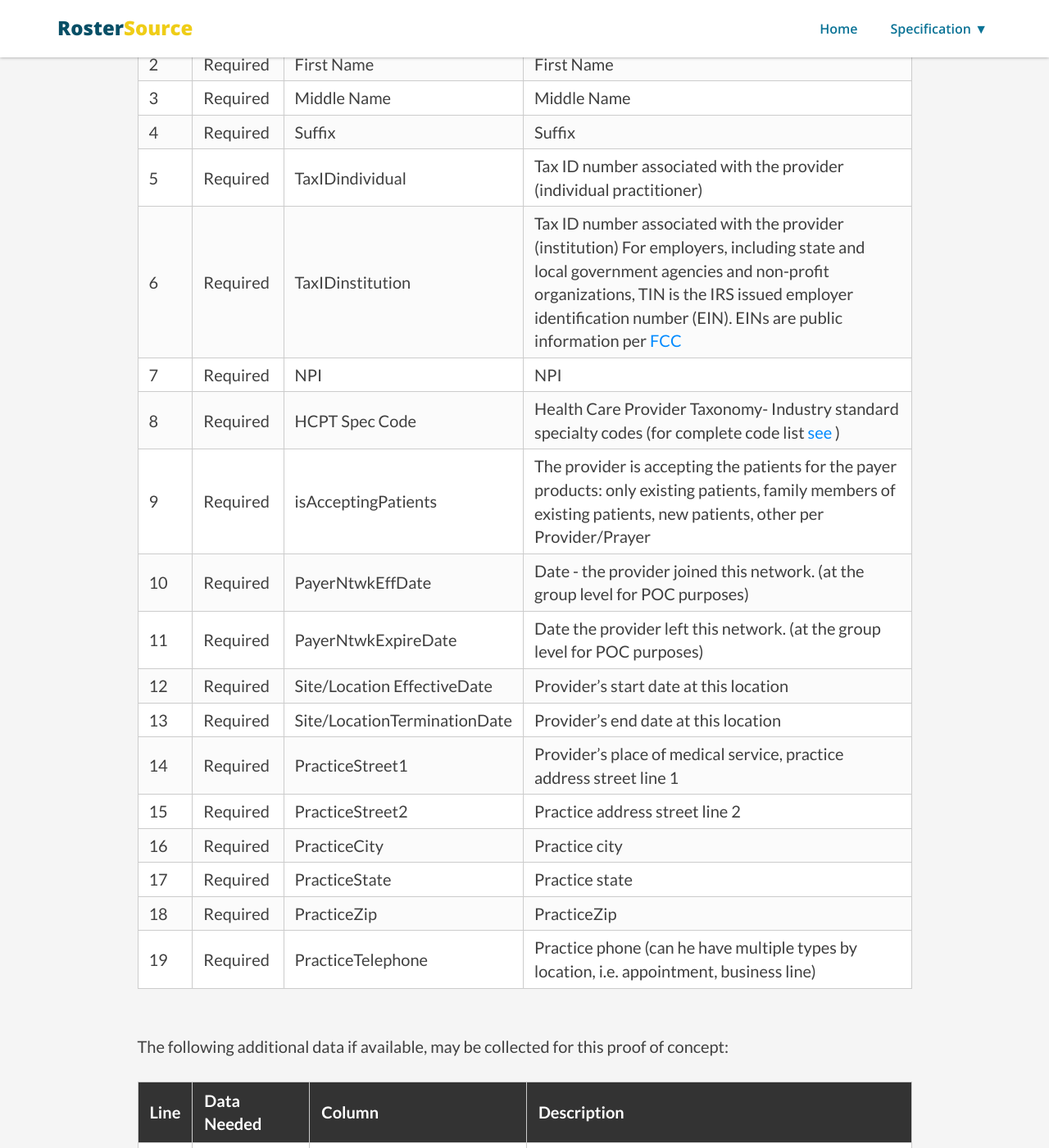
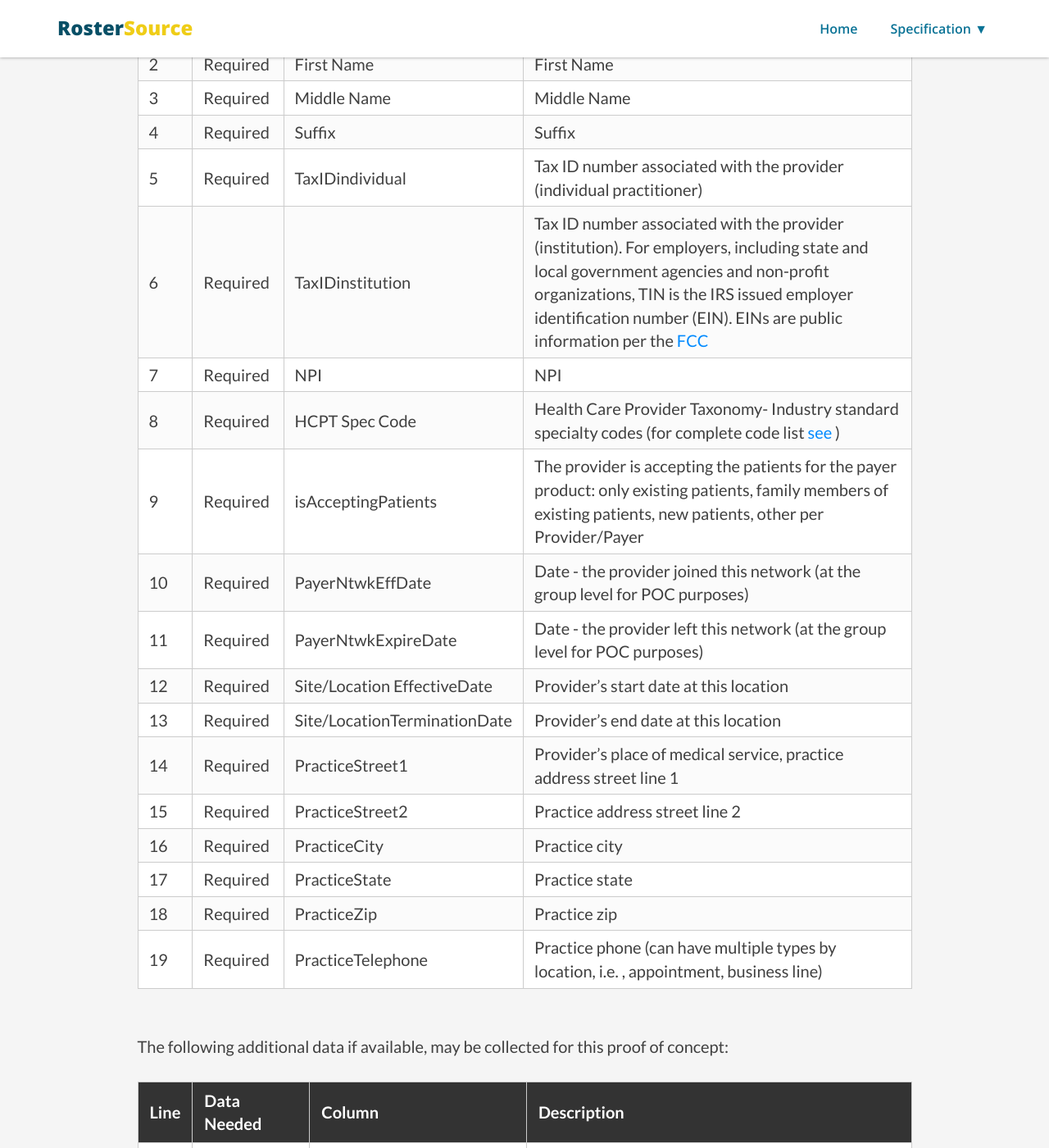
Before and after one commit to rosterSource/rostersource.github.io, a Jekyll site: the page built from dataspecification.md, in a window 1280 px wide and 1400 px high, scrolled down 629 px. Shown: the whole window at 82% size. Built offline with Jekyll 4.4.1, drawn with Linux system fonts in a browser that asks for light colours; nearby versions of some CDN libraries; some of the changed text lies outside the part shown.

Commit message:
Update data specification
Minor corrections in data specification

```diff
--- a/dataspecification.md
+++ b/dataspecification.md
@@ -29,20 +29,20 @@ title: Data Specification for PoC
 | 3 | Required | Middle Name| Middle Name |
 | 4 | Required | Suffix| Suffix         |
 | 5 | Required | TaxIDindividual | Tax ID number associated with the provider (individual practitioner) |
-| 6 | Required | TaxIDinstitution |Tax ID number associated with the provider (institution) For employers, including state and local government agencies and non-profit organizations, TIN is the IRS issued employer identification number (EIN). EINs are public information per <a href="https://apps.fcc.gov/coresWeb/html/tin.html">FCC</a> |
+| 6 | Required | TaxIDinstitution |Tax ID number associated with the provider (institution). For employers, including state and local government agencies and non-profit organizations, TIN is the IRS issued employer identification number (EIN). EINs are public information per the <a href="https://apps.fcc.gov/coresWeb/html/tin.html" target="_blank">FCC</a> |
 | 7 | Required | NPI| NPI |
-| 8 | Required | HCPT Spec Code| Health Care Provider Taxonomy- Industry standard specialty codes (for complete code list   <a href= "http://www.wpc-edi.com/reference/codelists/healthcare/health-care-provider-taxonomy-code-set/"> see </a> ) |
-| 9 | Required | isAcceptingPatients| The provider is accepting the patients for the payer products: only existing patients, family members of existing patients, new patients, other per Provider/Prayer  |
-| 10 | Required | PayerNtwkEffDate| Date - the provider joined this network. (at the group level for POC purposes) |
-| 11 | Required | PayerNtwkExpireDate| Date the provider left this network. (at the group level for POC purposes) |
+| 8 | Required | HCPT Spec Code| Health Care Provider Taxonomy- Industry standard specialty codes (for complete code list   <a href= "http://www.wpc-edi.com/reference/codelists/healthcare/health-care-provider-taxonomy-code-set/" target="_blank"> see </a> ) |
+| 9 | Required | isAcceptingPatients| The provider is accepting the patients for the payer product: only existing patients, family members of existing patients, new patients, other per Provider/Payer  |
+| 10 | Required | PayerNtwkEffDate| Date - the provider joined this network (at the group level for POC purposes) |
+| 11 | Required | PayerNtwkExpireDate| Date - the provider left this network (at the group level for POC purposes) |
 | 12 | Required | Site/Location EffectiveDate| Provider's start date at this location |
 | 13 | Required | Site/LocationTerminationDate| Provider's end date at this location  |
 | 14 | Required | PracticeStreet1 | Provider's place of medical service, practice address street line 1     |
 | 15 | Required | PracticeStreet2 | Practice address street line 2   |
 | 16 | Required | PracticeCity| Practice city |
 | 17 | Required | PracticeState| Practice state |
-| 18 | Required | PracticeZip| PracticeZip   |
-| 19 | Required | PracticeTelephone | Practice phone (can he have multiple types by location, i.e. appointment, business line)   |
+| 18 | Required | PracticeZip| Practice zip   |
+| 19 | Required | PracticeTelephone | Practice phone (can have multiple types by location, i.e. , appointment, business line)   |
 
 
 <br/>
```
Also changed, not shown: other parts of dataspecification.md (+2 -2 lines), architecture.md (+2 -0 lines), processworkflow.md (+1 -2 lines).
